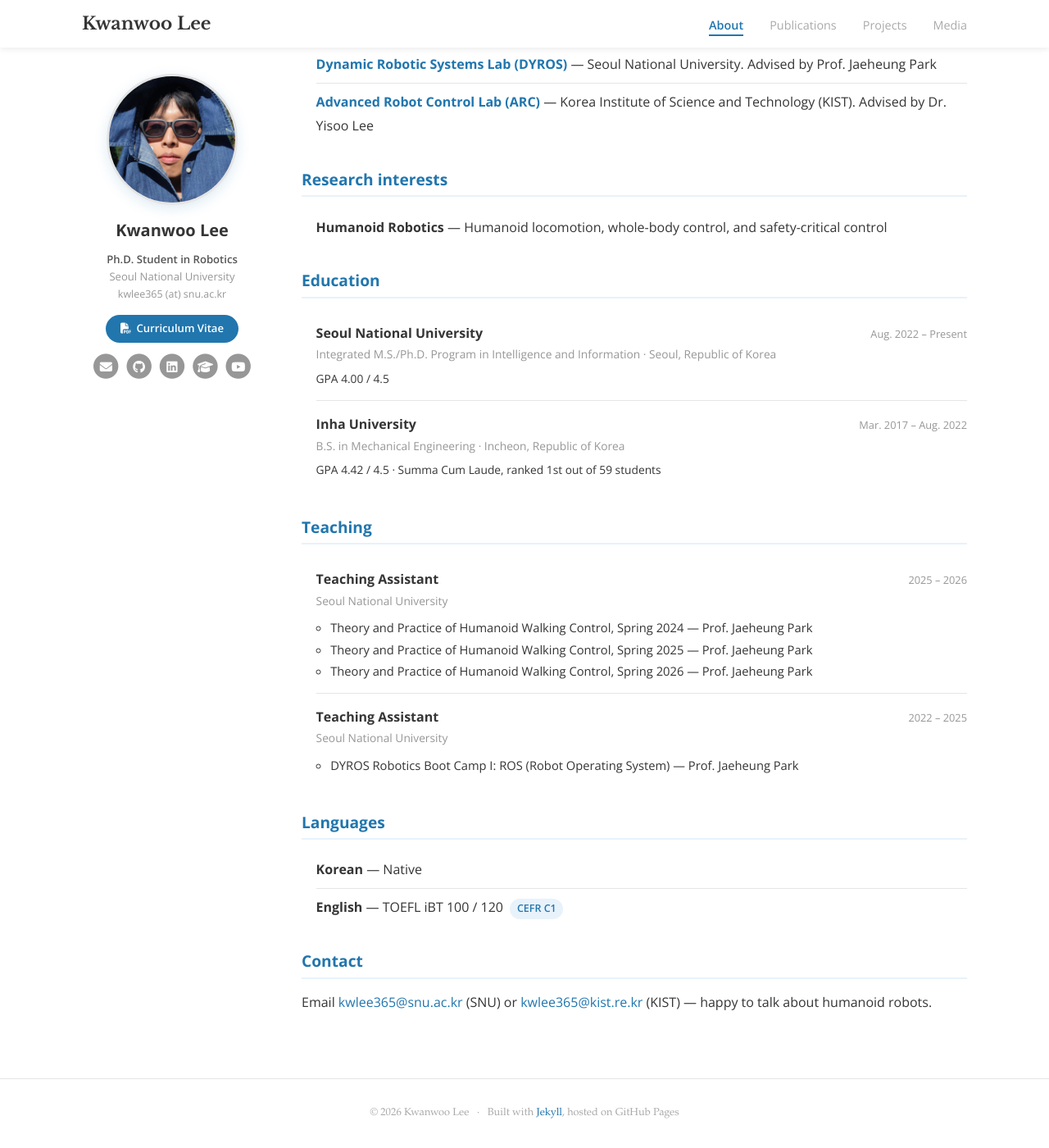
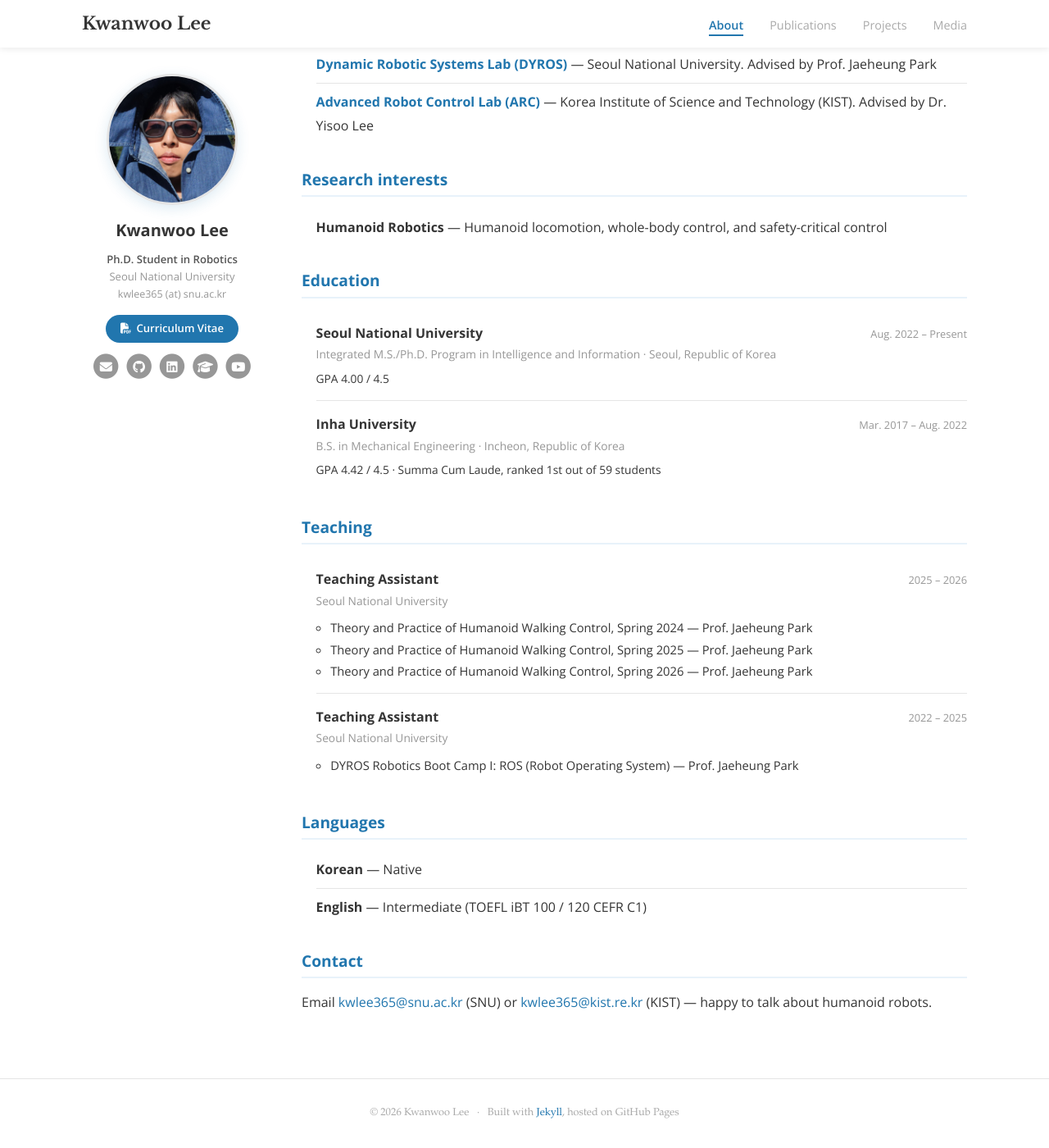
Before and after one commit to kwlee365/kwlee365.github.io, a Jekyll site: the page built from index.md, in a window 1280 px wide and 1400 px high, scrolled down 308 px. Shown: the whole window at 82% size. Built offline with Jekyll 4.4.1, drawn with Linux system fonts in a browser that asks for light colours.

Commit message:
Write the English line as Intermediate with the score in parentheses
Co-Authored-By: Claude Opus 5 (1M context) <noreply@anthropic.com>

```diff
--- a/_data/languages.yml
+++ b/_data/languages.yml
@@ -4,5 +4,4 @@
   level: Native
 
 - lang: English
-  level: "TOEFL iBT 100 / 120"
-  note: "CEFR C1"
+  level: "Intermediate (TOEFL iBT 100 / 120 CEFR C1)"
--- a/assets/css/main.scss
+++ b/assets/css/main.scss
@@ -463,18 +463,6 @@ a.pill:hover { background: var(--accent); color: #fff; border-color: var(--accen
 .video:hover .video-play i { background: #e0342b; transform: scale(1.06); }
 .video:focus-visible { outline: 2px solid var(--accent); outline-offset: 2px; }
 
-/* ---------- Language scores ---------- */
-.lang-score {
-  display: inline-block;
-  background: var(--accent-light);
-  color: var(--accent);
-  font-size: 0.78rem;
-  font-weight: 600;
-  padding: 0.1rem 0.55rem;
-  border-radius: 20px;
-  margin-left: 0.25rem;
-}
-
 /* ---------- Photo gallery ---------- */
 /* Shots come in both orientations, so fix the height and let width follow. */
 .gallery {
--- a/index.md
+++ b/index.md
@@ -80,7 +80,7 @@ real-world robot deployment.
 <ul class="interests">
   {%- for l in site.data.languages %}
   <li>
-    <span class="topic">{{ l.lang }}</span> &mdash; {{ l.level }}{% if l.note %} <span class="lang-score">{{ l.note }}</span>{% endif %}
+    <span class="topic">{{ l.lang }}</span> &mdash; {{ l.level }}
   </li>
   {%- endfor %}
 </ul>
```
